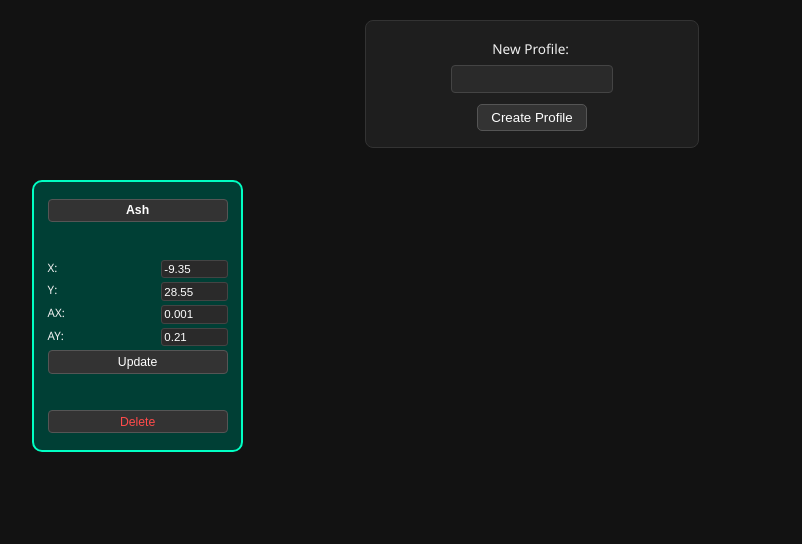
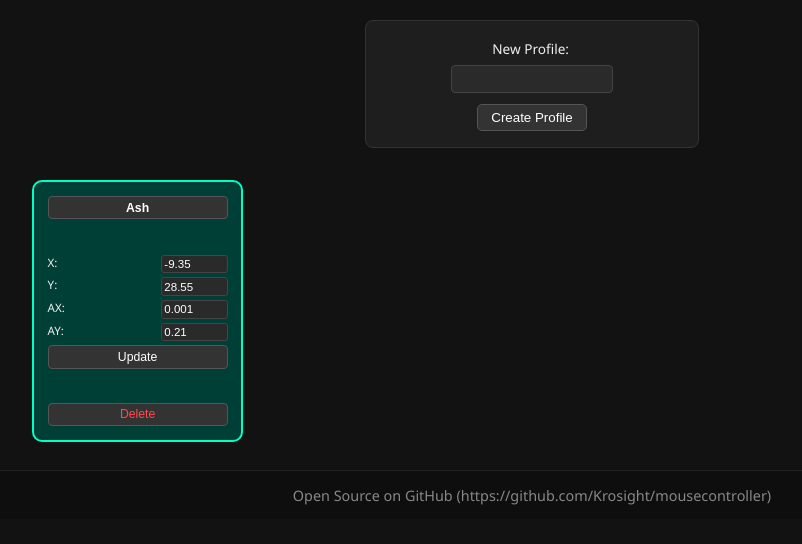
Before and after one commit to Krosight/mousecontroller, a Flask app: page /profiles in a window 1280 px wide. Shown: the part 204-748 px from the top of the page, without its empty margins (108-910 px from the left). Run offline with Flask 3, Linux system fonts and the light colour scheme.

Commit message:
Update index.html

```diff
--- a/templates/index.html
+++ b/templates/index.html
@@ -80,8 +80,8 @@
 
     .grid {
       display: grid;
-      grid-template-columns: repeat(auto-fill, minmax(180px, 1fr));
-      gap: 1.2em;
+      grid-template-columns: repeat(auto-fill, minmax(180px, 1.5fr));
+      gap: 2em;
       justify-content: center;
       width: 100%;
       max-width: 1000px;
@@ -89,7 +89,7 @@
 
     .profile {
       width: 180px;
-      height: 240px; /* Increased from 200px */
+      height: 230px; /* Increased from 200px */
       background: #1c1c1c;
       border: 2px solid #333;
       border-radius: 10px;
@@ -112,7 +112,7 @@
     }
 
     .profile form {
-      margin: 0.2em 0;
+      margin: 0;
     }
 
     .profile button {
@@ -158,6 +158,7 @@
     }
   </style>
 </head>
+
 <body>
   <h1>Mouse Controller</h1>
   <p style="margin-top: 0; font-size: 1.5em; color: #ffffff;">By Will :)</p>
@@ -213,6 +214,20 @@
         </form>
       </div>
     {% endfor %}
+
   </div>
 </body>
+<footer style="
+margin-top: 2em;
+padding: 1em;
+background-color: #0e0e0e;
+color: #888;
+font-size: 0.9em;
+width: 100%;
+text-align: center;
+border-top: 1px solid #222;
+">
+Open Source on GitHub (https://github.com/Krosight/mousecontroller)
+</footer>
+
 </html>
```
